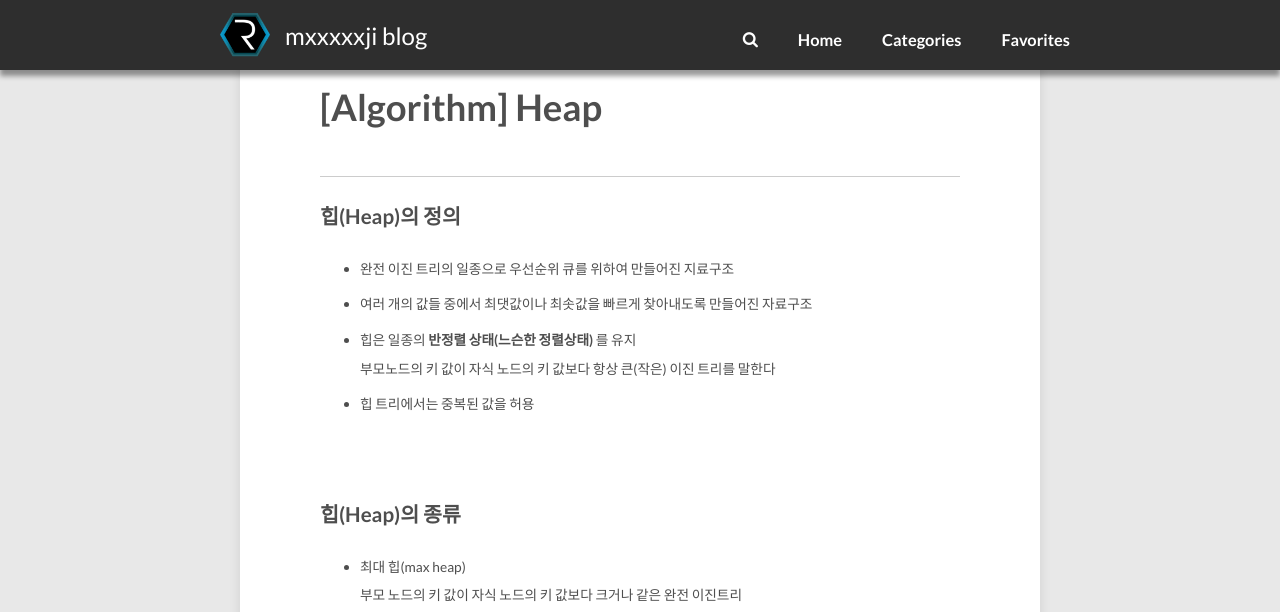
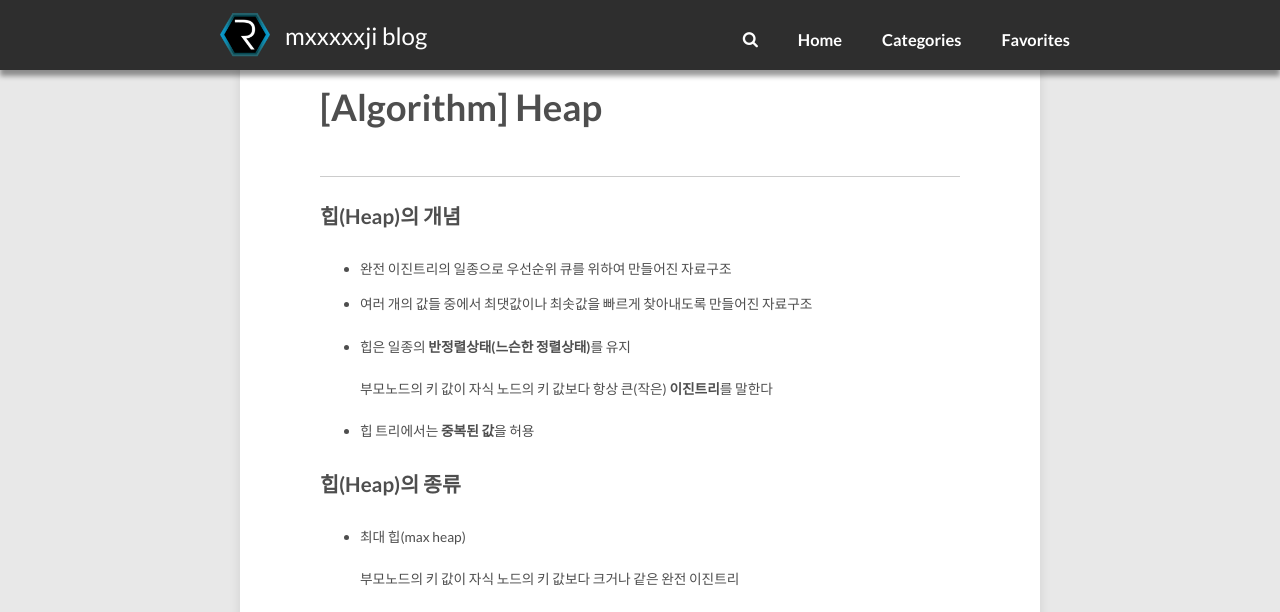
Before and after one commit to mxxxxxji/Mxxxxxji.github.io, a Jekyll site: the page built from _posts/2020-06-16-Heap-post.md, in a window 1280 px wide and 1400 px high, scrolled down 361 px. Shown: the top 612 px of the window. Built offline with Jekyll 4.4.1, drawn with Linux system fonts in a browser that asks for light colours; nearby versions of some CDN libraries; comment, search, counter and statistics services are not loaded; some of the changed text lies outside the part shown.

Commit message:
Update 2020-06-16-Heap-post.md

```diff
--- a/_posts/2020-06-16-Heap-post.md
+++ b/_posts/2020-06-16-Heap-post.md
@@ -8,34 +8,46 @@
 
 ------------------------------------------------------------------------------------------------------------
 
-## 힙(Heap)의 정의
-- 완전 이진 트리의 일종으로 우선순위 큐를 위하여 만들어진 지료구조
+## 힙(Heap)의 개념
+
+- 완전 이진트리의 일종으로 우선순위 큐를 위하여 만들어진 자료구조
 - 여러 개의 값들 중에서 최댓값이나 최솟값을 빠르게 찾아내도록 만들어진 자료구조
-- 힙은 일종의 **반정렬 상태(느슨한 정렬상태)** 를 유지
-부모노드의 키 값이 자식 노드의 키 값보다 항상 큰(작은) 이진 트리를 말한다
-- 힙 트리에서는 중복된 값을 허용
-<br/>
-<br/>
+- 힙은 일종의 **반정렬상태(느슨한 정렬상태)**를 유지
+
+    부모노드의 키 값이 자식 노드의 키  값보다 항상 큰(작은) **이진트리**를 말한다
+
+- 힙 트리에서는 **중복된 값**을 허용
 
 ## 힙(Heap)의 종류
+
 - 최대 힙(max heap)
-부모 노드의 키 값이 자식 노드의 키 값보다 크거나 같은 완전 이진트리
-key(부모노드) >= key(자식노드)
-- 최소힙(min heap)
-부모 노드의 키 값이 자식 노드의 키 값보다 작거나 같은 완전 이진트리
-key(부모노드) <= key(자식노드)
-<br/>
-![image](https://user-images.githubusercontent.com/52437364/104460476-7eeef180-55f1-11eb-92da-18b77ee4507d.png)
-<br/>
-<br/>
+
+    부모노드의  키 값이 자식 노드의 키 값보다 크거나 같은 완전 이진트리
+
+    $key(A) \geqq key(B)$
+
+- 최소 힙(min heap)
+
+    부모노드의 키 값이 자식 노드의  키 값보다 작거나 같은 완전 이진트리
+
+    $key(A) \geqq key(B)$
+
+![heap](https://user-images.githubusercontent.com/52437364/104542278-8c928e80-5666-11eb-9d7a-e0fb29fcdb18.png)
 
 ## 힙(heap)의 구현
+
 - 힙을 저장하는 표준적인 자료구조는 배열이다
-- 구현을 쉽게 하기 위하여 배열의 첫 번재 인덱스인 0은 사용되지 않는다
-- 힙에서의 부모노드와 자식 노드의 관계
-왼쪽 자식의 인덱스 = (부모의 인덱스)*2
-오른쪽 자식의 인덱스 = (부모의 인덱스)*2+1
-부모의 인덱스 = (자식의 인덱스)/2
+- 구현을 쉽게하기 위하여 배열의 첫번째 인덱스인 0은 사용되지 않는다
+- 힙에서 부모노드와 자식노드의 관계
+
+    왼쪽 자식의 인덱스 = (부모의 인덱스)*2
+
+    오른쪽 자식의 인덱스 = (부모의 인덱스)*2 +1
+
+    부모의 인덱스 = (자식의 인덱스)/2
+
+![_](https://user-images.githubusercontent.com/52437364/104542211-6cfb6600-5666-11eb-8766-7d5422444a18.png)
+
 
 <br/>
 <br/>
```
